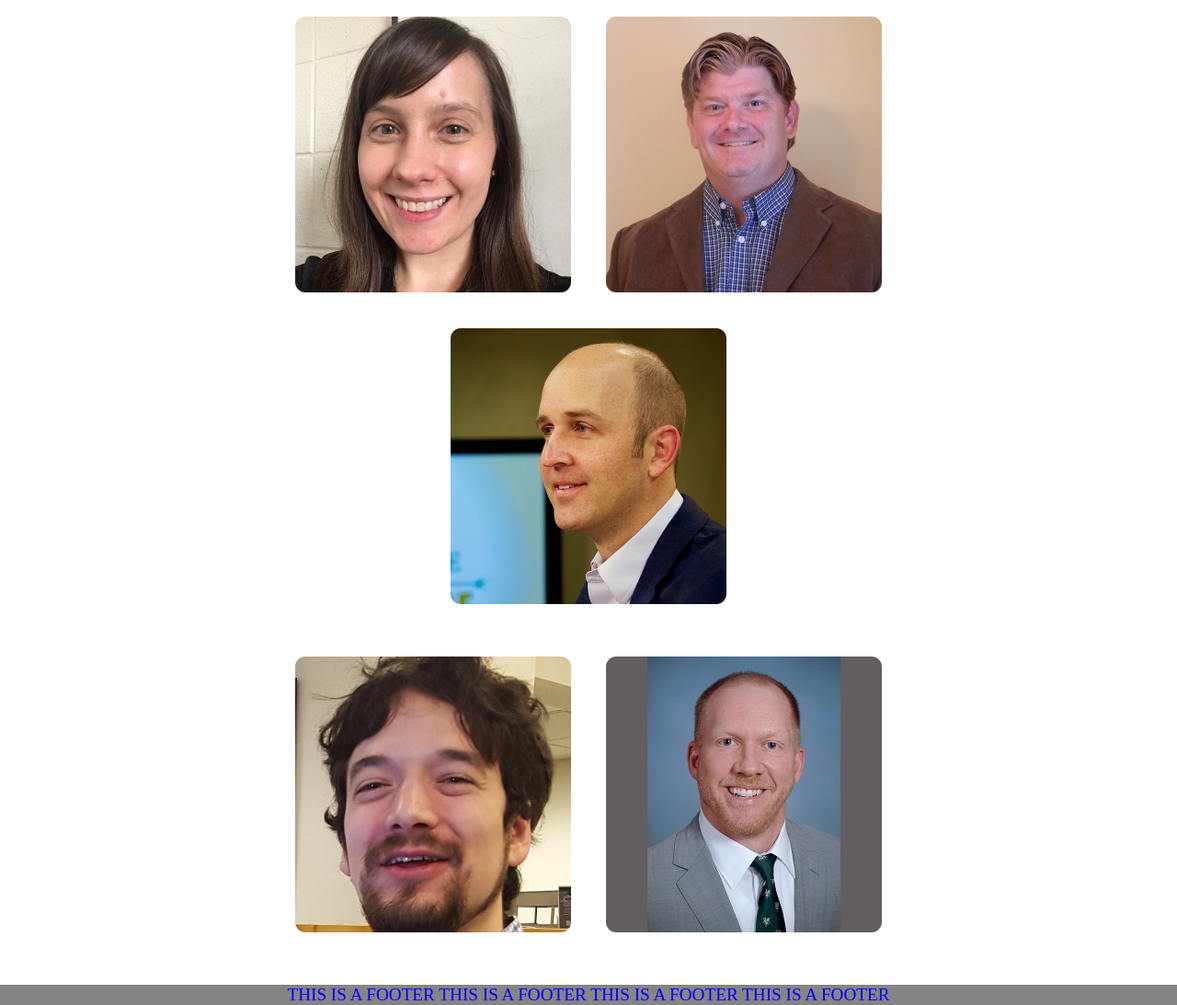
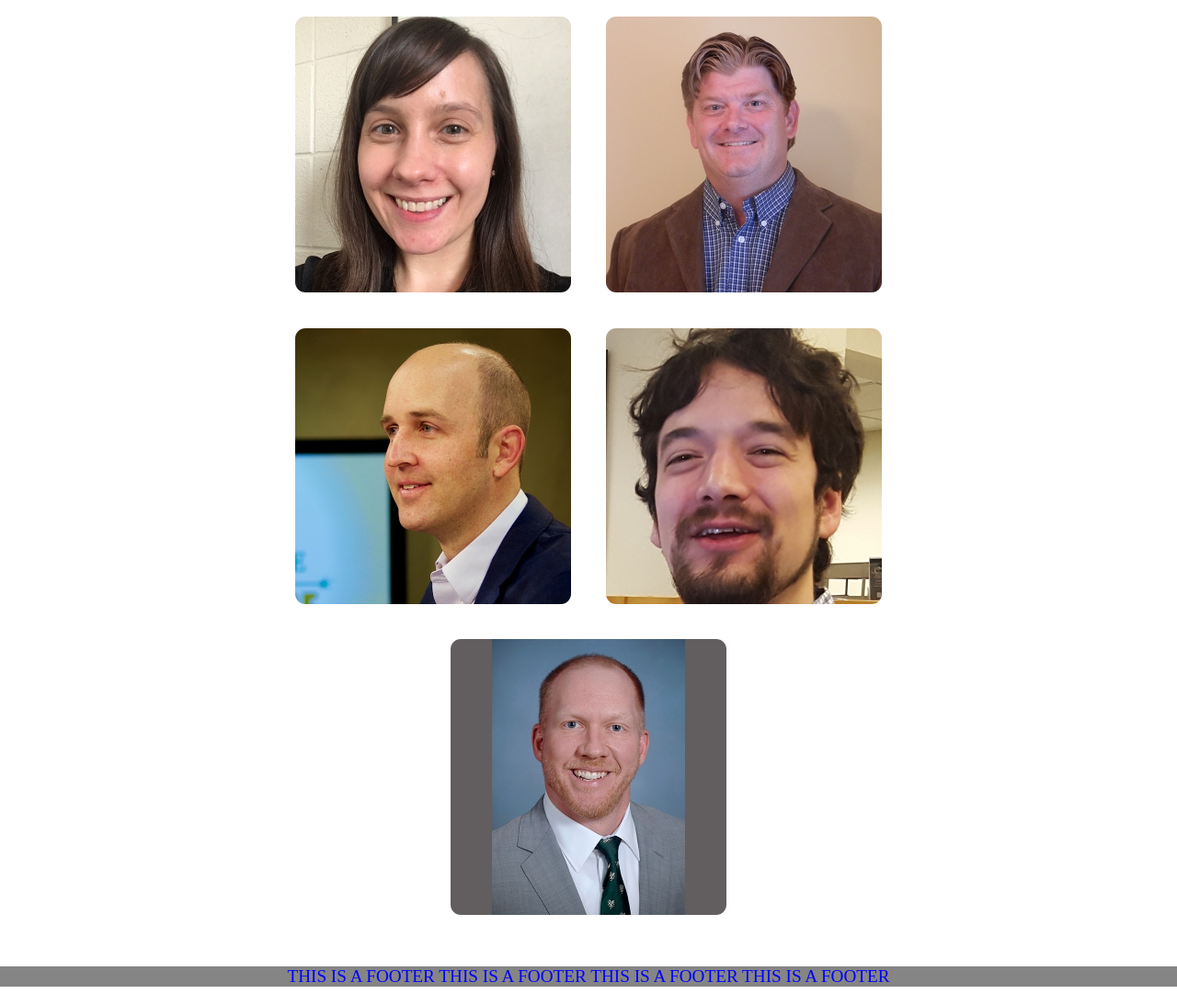
Before and after one commit to toadwx/UNC-Charlotte-Meteorology-Website, a PHP site: page /faculty.php in a window 1280 px wide. Shown: the part 288-1381 px from the top of the page at 92% size. Run offline with PHP 8.4, Linux system fonts and the light colour scheme; some libraries are stand-ins or nearby versions.

Commit message:
Minor faculty page formatting update

```diff
--- a/faculty.php
+++ b/faculty.php
@@ -42,9 +42,6 @@
                       </form>
                 </div>
               </div>
-          </div>
-
-          <div class="img-block">
               <div class="container">
                   <img src="images/faculty/jscheff.jpg" alt="Jack Scheff"/>
                   <div class="overlay">
```
